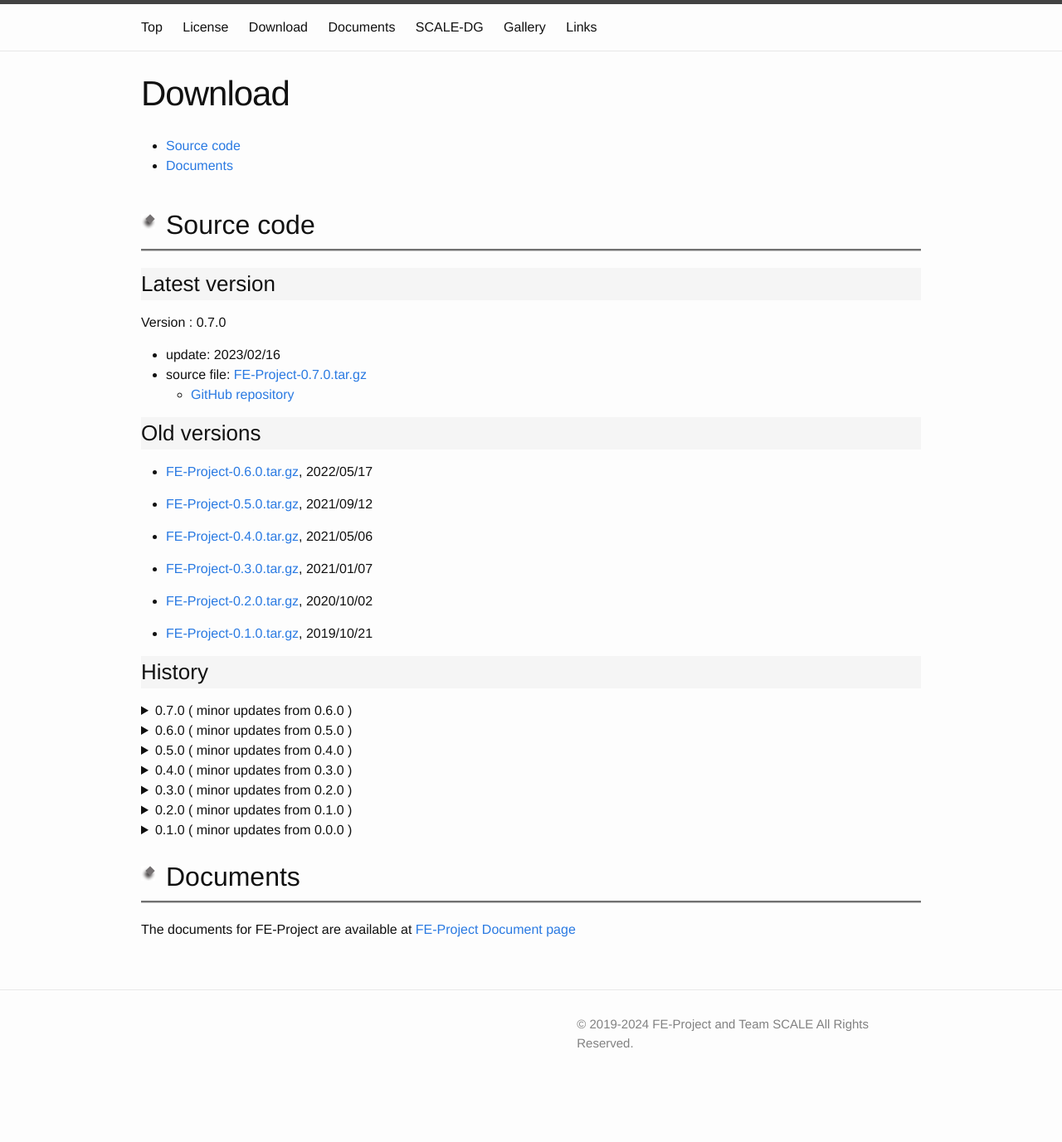
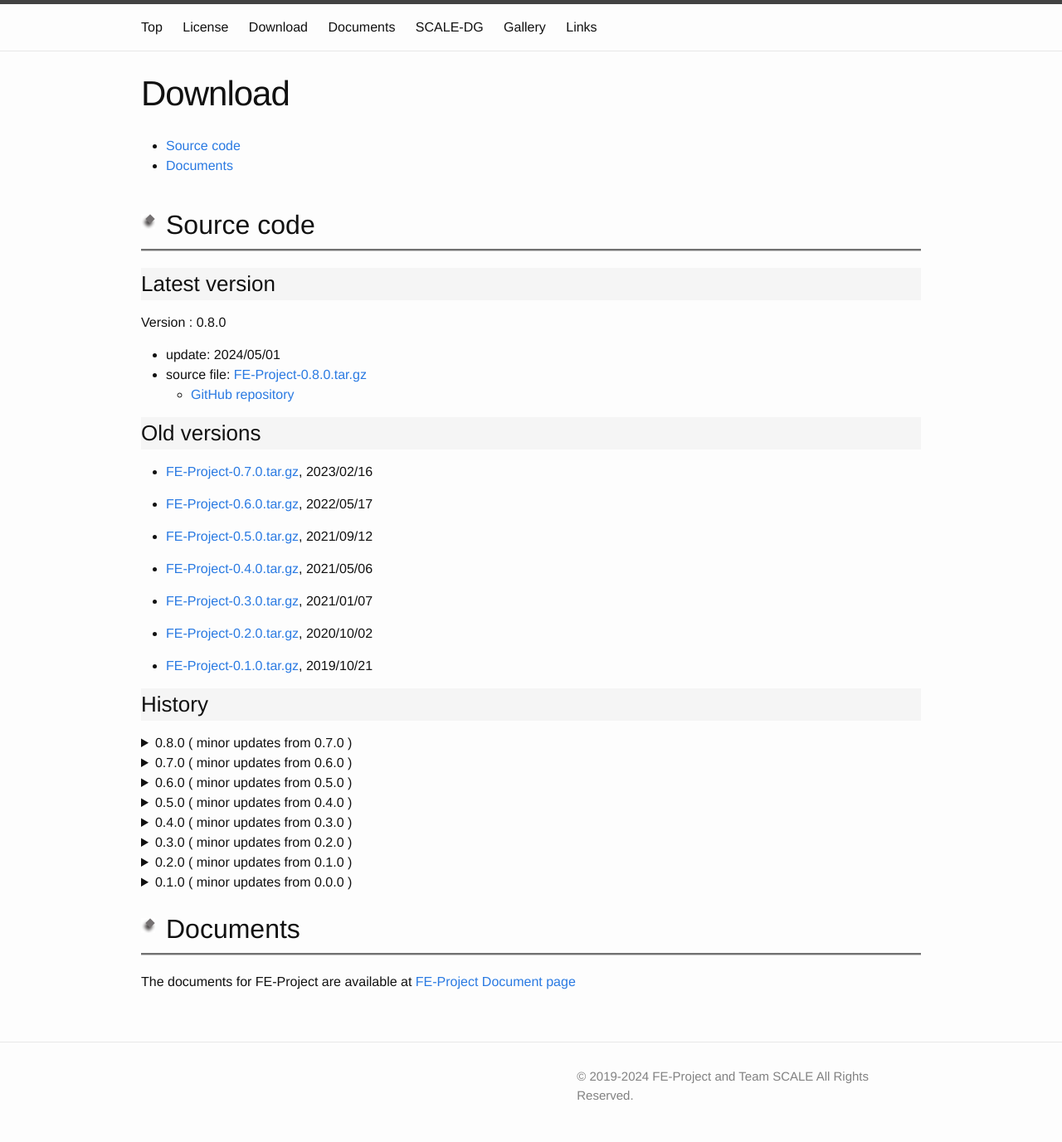
Before and after one commit to ywkawai/FE-Project_web, a Jekyll site: the page built from download/index.md, in a window 1280 px wide. Shown: the whole page at 83% size. Built offline with Jekyll 4.4.1, drawn with Linux system fonts in a browser that asks for light colours; before the commit the page ends 1314 px from its top, so only the background shows below that.

Commit message:
Update documents to release v0.8.0

```diff
--- a/_data/currentversion.yml
+++ b/_data/currentversion.yml
@@ -1,2 +1,2 @@
-version: 0.7.0
-update: 2023/02/16
+version: 0.8.0
+update: 2024/05/01
--- a/_data/oldversions.yml
+++ b/_data/oldversions.yml
@@ -1,3 +1,7 @@
+- name: FE-Project-0.7.0
+  oldname:
+  date: 2023/02/16
+
 - name: FE-Project-0.6.0
   oldname:
   date: 2022/05/17
```
Also changed, not shown: _data/history.yml (+21 -0 lines).
